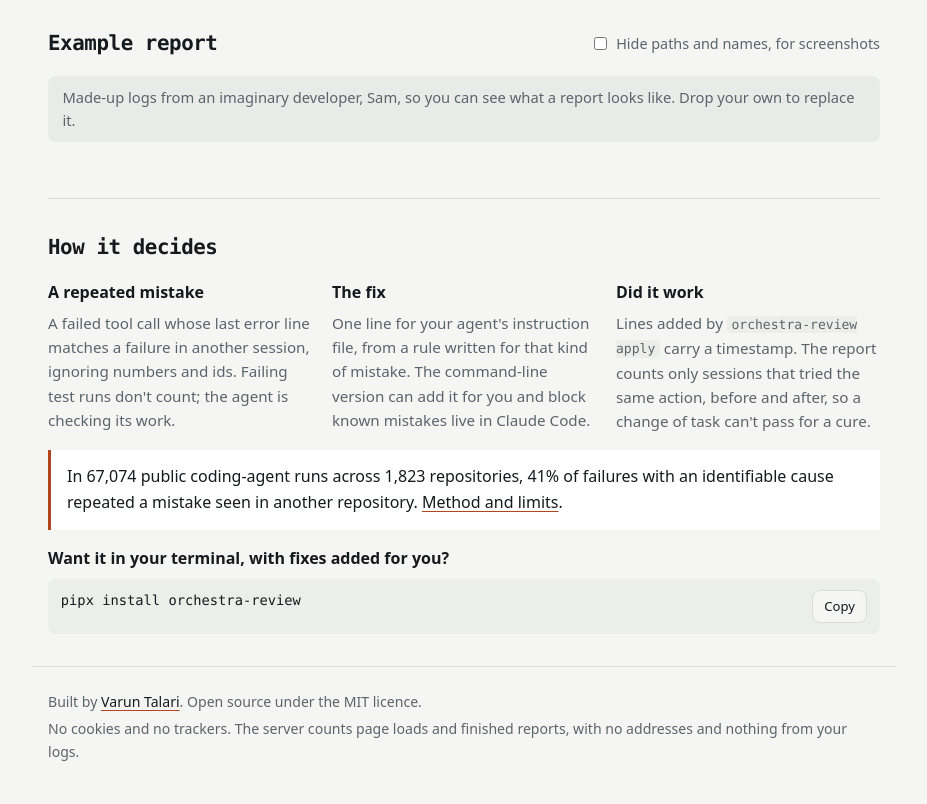
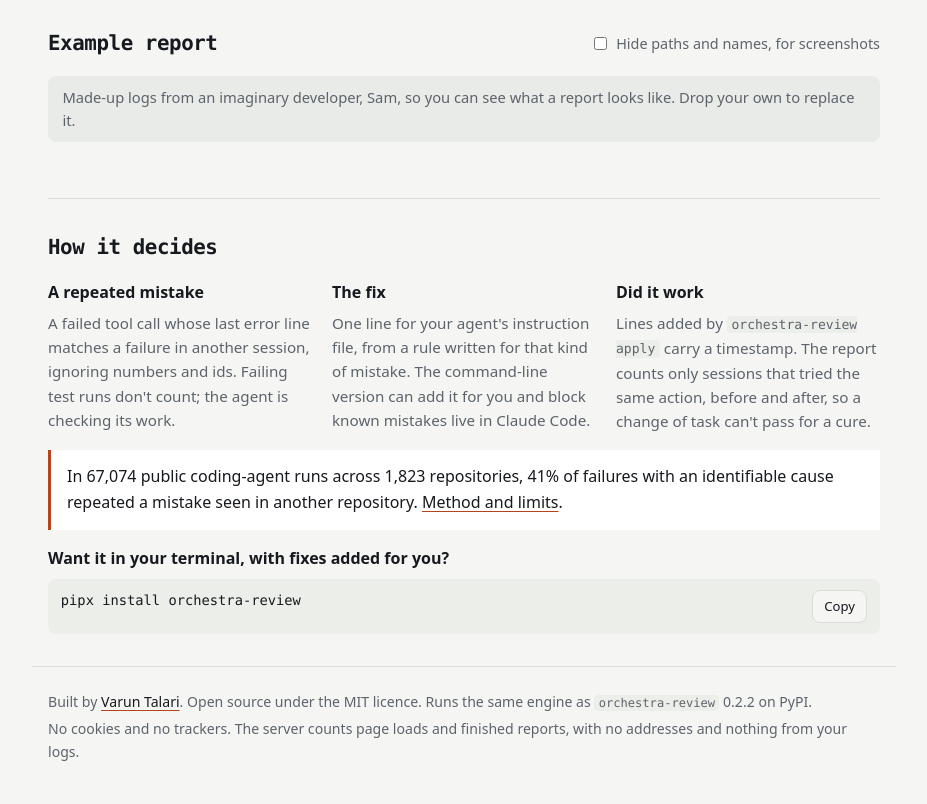
Before and after one commit to VarunTx/orchestra-review, a plain HTML site: page web/index.html in a window 1280 px wide. Shown: the part 737-1541 px from the top of the page, without its empty margins (176-1103 px from the left). Drawn offline with Linux system fonts and the light colour scheme; no server answers.

Commit message:
Name the engine version in the site footer

```diff
--- a/web/index.html
+++ b/web/index.html
@@ -83,7 +83,7 @@
 </main>
 
 <footer class="wrap foot">
-  <p>Built by <a href="https://varuntx.us">Varun Talari</a>. Open source under the MIT licence.</p>
+  <p>Built by <a href="https://varuntx.us">Varun Talari</a>. Open source under the MIT licence. Runs the same engine as <code>orchestra-review</code> 0.2.2 on PyPI.</p>
   <p>No cookies and no trackers. The server counts page loads and finished reports, with no addresses and nothing from your logs.</p>
 </footer>
 <script src="app.js"></script>
```
